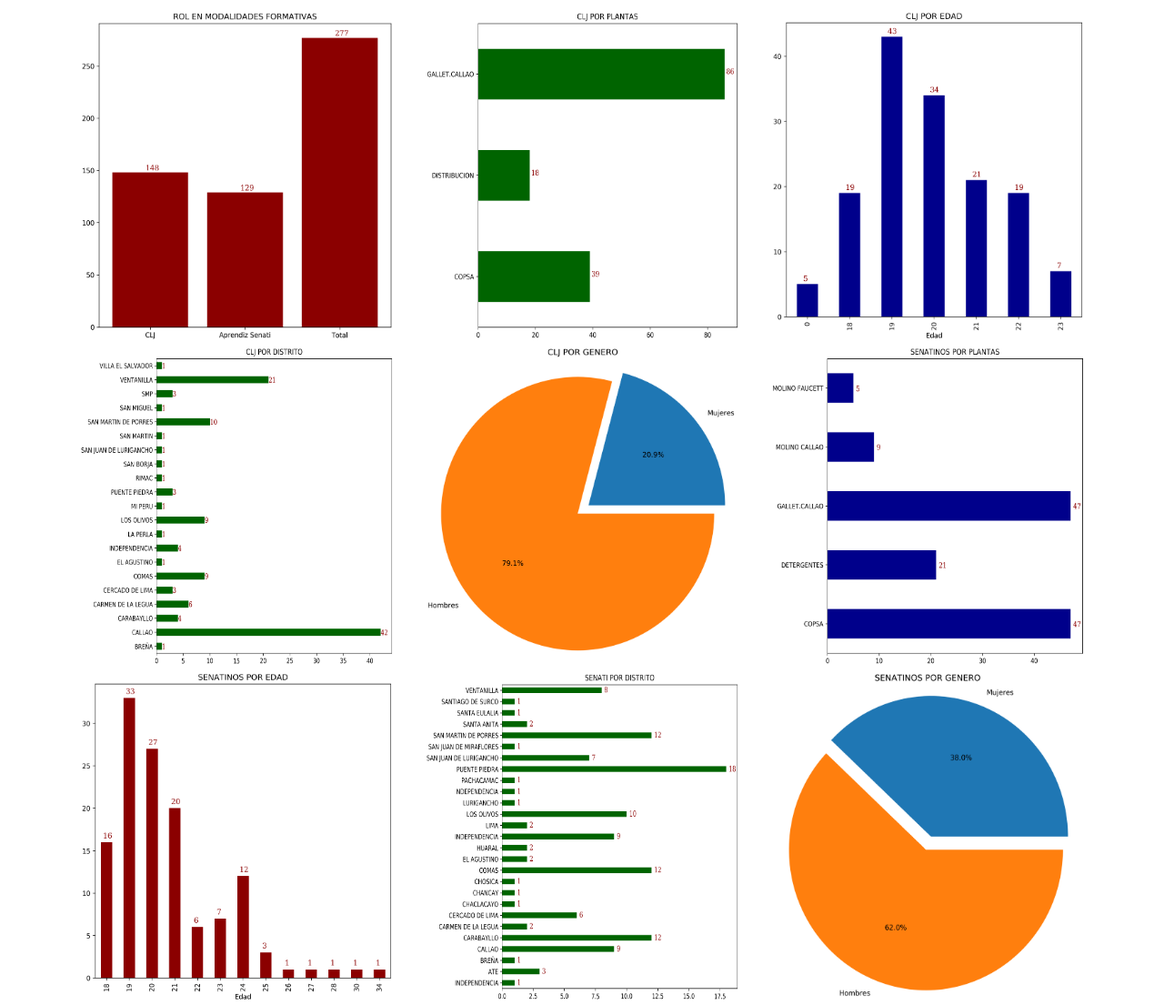
After one commit to shiakareur/sysTrackWeb, a Flask app: page /indicadores in a window 1280 px wide. The commit adds this page. Shown: the part 317-1422 px from the top of the page at 91% size. Run offline with Flask 2, Linux system fonts and the light colour scheme; some libraries are stand-ins or nearby versions.

Commit message:
Se agrego la base para los templates y el banner

```diff
--- a/app.py
+++ b/app.py
@@ -6,5 +6,9 @@ app=Flask(__name__)
 def main():
     return render_template('index.html')
 
+@app.route("/indicadores")
+def indicadores():
+    return render_template("indicadores.html")
+
 if __name__=="__main__":
     app.run()
--- a/static/css/base.css
+++ b/static/css/base.css
@@ -1,4 +1,13 @@
 img {
-    max-width: 100%;
-    max-height: 100%;
+    width: 100%;
+    height: 100%;
 }
+
+.masthead {
+    height: 100vh;
+    min-height: 500px;
+    background-image: url('https://source.unsplash.com/BtbjCFUvBXs/1920x1080');
+    background-size: cover;
+    background-position: center;
+    background-repeat: no-repeat;
+  }
--- /dev/null
+++ b/templates/indicadores.html
@@ -0,0 +1,41 @@
+{% extends "layout/base.html" %}
+
+{% block title %}Indicadores{% endblock %}
+
+{% block content %}
+<div class="container">
+    <div class="row">
+        <div class="col-4">
+            <img src="/static/graficos/rolMF.png">
+        </div>
+        <div class="col-4">
+            <img src="/static/graficos/cljxplantas.png">
+        </div>
+        <div class="col-4">
+            <img src="/static/graficos/cljxedad.png">
+        </div>
+    </div>
+    <div class="row">
+        <div class="col-4">
+            <img src="/static/graficos/cljxdistrito.png">
+        </div>
+        <div class="col-4">
+            <img src="/static/graficos/cljxgenero.png">
+        </div>
+        <div class="col-4">
+            <img src="/static/graficos/senatixplantas.png">
+        </div>
+    </div>
+    <div class="row">
+        <div class="col-4">
+            <img src="/static/graficos/senatixedad.png">
+        </div>
+        <div class="col-4">
+            <img src="/static/graficos/senatixdistrito.png">
+        </div>
+        <div class="col-4">
+            <img src="/static/graficos/senatixgenero.png">
+        </div>
+    </div>
+</div>
+{% endblock %}
--- /dev/null
+++ b/templates/layout/base.html
@@ -0,0 +1,45 @@
+<!DOCTYPE html>
+<html lang="en">
+
+<head>
+    <meta charset="UTF-8">
+    <meta name="viewport" content="width=device-width, initial-scale=1.0">
+    <meta http-equiv="X-UA-Compatible" content="ie=edge">
+    <title>{% block title %}{% endblock %}</title>
+    <link rel="stylesheet" href="https://stackpath.bootstrapcdn.com/bootstrap/4.3.1/css/bootstrap.min.css"
+        integrity="sha384-ggOyR0iXCbMQv3Xipma34MD+dH/1fQ784/j6cY/iJTQUOhcWr7x9JvoRxT2MZw1T" crossorigin="anonymous">
+    <link rel="stylesheet" href="/static/css/base.css">
+</head>
+
+<body>
+    <header>
+        <nav class="navbar navbar-light navbar-expand">
+            <a class="navbar-brand" href="#">
+                <img src="https://www.alicorp.com.pe/static/images/logo-alicorp.png" class="d-inline-block align-top">
+            </a>
+            <div class="ml-auto">
+                <ul class="navbar-nav">
+                    <li class="nav-item active">
+                        <a class="nav-link" href="/indicadores">Nosotros</a>
+                    </li>
+                    <li class="nav-item">
+                        <a class="nav-link" href="#">Productos y soluciones</a>
+                    </li>
+                    <li class="nav-item">
+                        <a class="nav-link" href="#">Sostenibilidad</a>
+                    </li>
+                    <li class="nav-item">
+                        <a class="nav-link" href="#">Oportunidades Alicorp</a>
+                    </li>
+                    <li class="nav-item">
+                        <a class="nav-link" href="#">Sala de prensa</a>
+                    </li>
+                </ul>
+            </div>
+        </nav>
+    </header>
+
+    <div id="content">{% block content %}{% endblock %}</div>
+</body>
+
+</html>
```
Also changed, not shown: templates/index.html (+10 -78 lines), static/banner.png (added).
